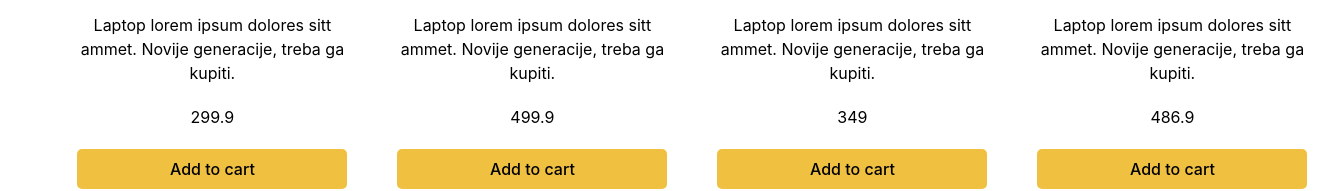
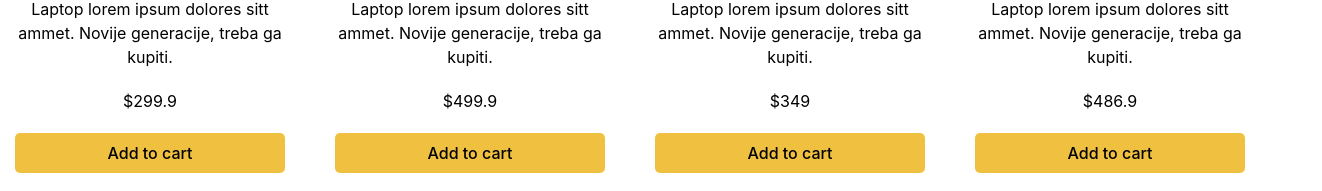
Before and after one commit to MarioSmilcic/reactCourse, a React (Vite) app: page /items in a window 1280 px wide. Shown: the part 329-520 px from the top of the page, 1322 px wide, since content can reach past the window. Built offline with nearby package versions, Linux system fonts and the light colour scheme.

Commit message:
added $ in front price, a ond some css changes in app.css

```diff
--- a/src/App.css
+++ b/src/App.css
@@ -5,12 +5,12 @@
 #root {
   max-width: 1280px;
   margin: 0 auto;
-  padding: 2rem;
-  display: flex;
-  margin-top: 2em;
-  flex-direction: column;
+  /* padding: 2rem; */
+  /* display: flex; */
+  margin-top: 3em;
+  /* flex-direction: column;
   align-items: center;
-  justify-content: center;
+  justify-content: center; */
 
   text-align: center;
 }
--- a/src/features/Items/components/Item.jsx
+++ b/src/features/Items/components/Item.jsx
@@ -14,7 +14,7 @@ const Item = ({ image, title, description, price }) => {
       <div className="item_description">
         <h3>{title}</h3>
         <p>{description}</p>
-        <p>{price}</p>
+        <p>${price}</p>
         <button
           onClick={() =>
             addItemToCart({
```
